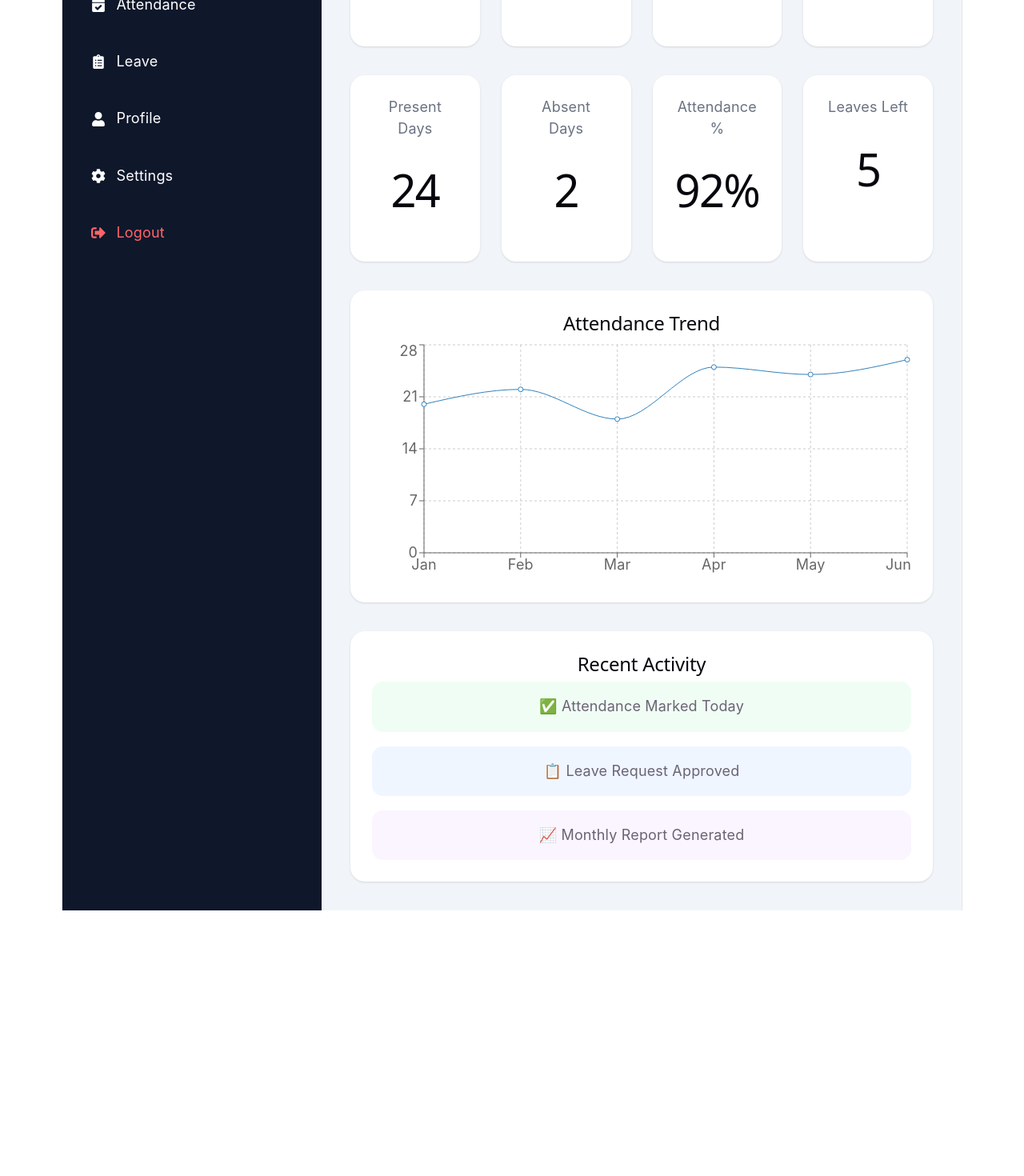
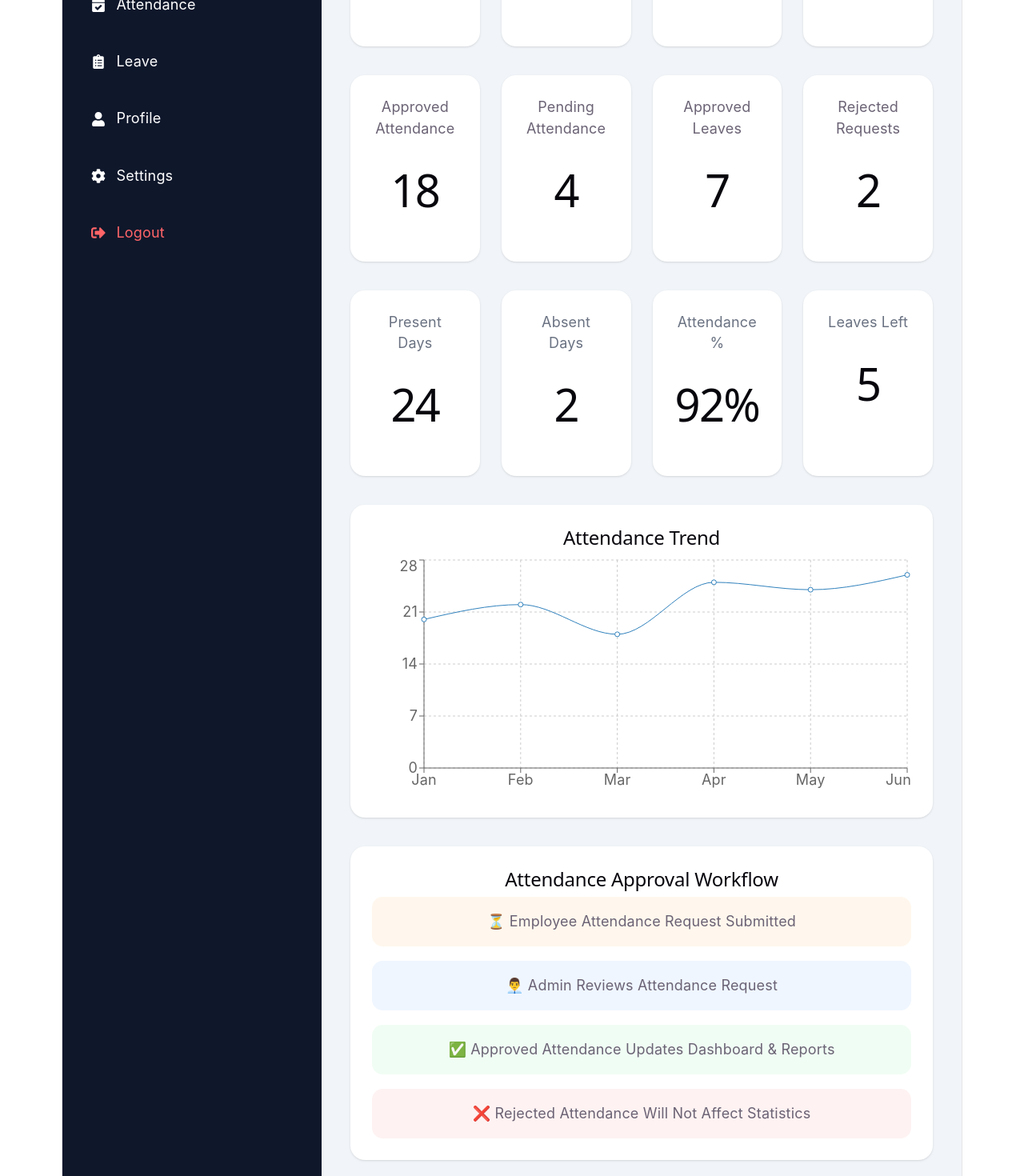
Before and after one commit to falco1-plk/CloudAttendX, a React app in the folder frontend/: page /dashboard in a window 1280 px wide. Shown: the part 300-1770 px from the top of the page at 80% size. Before the commit the page ends 1438 px from the top, so only its background shows below. Built offline with nearby package versions, Linux system fonts and the light colour scheme; sample sign-in values are in the browser's storage; the HTML template or start-up script is replaced by a standard one.

Commit message:
Added attendance approval workflow dashboard

```diff
--- a/frontend/src/pages/Dashboard.jsx
+++ b/frontend/src/pages/Dashboard.jsx
@@ -33,6 +33,40 @@ export default function Dashboard() {
           <h3>Pending Leaves</h3>
           <h1 className="text-4xl font-bold text-red-600">
             1
+          </h1>
+        </div>
+
+      </div>
+
+      {/* Approval Workflow Stats */}
+
+      <div className="grid md:grid-cols-4 gap-6 mb-8">
+
+        <div className="bg-white p-6 rounded-2xl shadow">
+          <h3>Approved Attendance</h3>
+          <h1 className="text-4xl font-bold text-green-600">
+            18
+          </h1>
+        </div>
+
+        <div className="bg-white p-6 rounded-2xl shadow">
+          <h3>Pending Attendance</h3>
+          <h1 className="text-4xl font-bold text-orange-600">
+            4
+          </h1>
+        </div>
+
+        <div className="bg-white p-6 rounded-2xl shadow">
+          <h3>Approved Leaves</h3>
+          <h1 className="text-4xl font-bold text-blue-600">
+            7
+          </h1>
+        </div>
+
+        <div className="bg-white p-6 rounded-2xl shadow">
+          <h3>Rejected Requests</h3>
+          <h1 className="text-4xl font-bold text-red-600">
+            2
           </h1>
         </div>
 
@@ -88,6 +122,36 @@ export default function Dashboard() {
         <AttendanceChart />
       </div>
 
+      {/* Attendance Approval Workflow */}
+
+      <div className="mt-8 bg-white rounded-2xl shadow p-6">
+
+        <h2 className="text-2xl font-bold mb-5">
+          Attendance Approval Workflow
+        </h2>
+
+        <ul className="space-y-4">
+
+          <li className="bg-orange-50 p-4 rounded-xl">
+            ⏳ Employee Attendance Request Submitted
+          </li>
+
+          <li className="bg-blue-50 p-4 rounded-xl">
+            👨‍💼 Admin Reviews Attendance Request
+          </li>
+
+          <li className="bg-green-50 p-4 rounded-xl">
+            ✅ Approved Attendance Updates Dashboard & Reports
+          </li>
+
+          <li className="bg-red-50 p-4 rounded-xl">
+            ❌ Rejected Attendance Will Not Affect Statistics
+          </li>
+
+        </ul>
+
+      </div>
+
       {/* Recent Activity */}
       <div className="mt-8 bg-white rounded-2xl shadow p-6">
 
```
